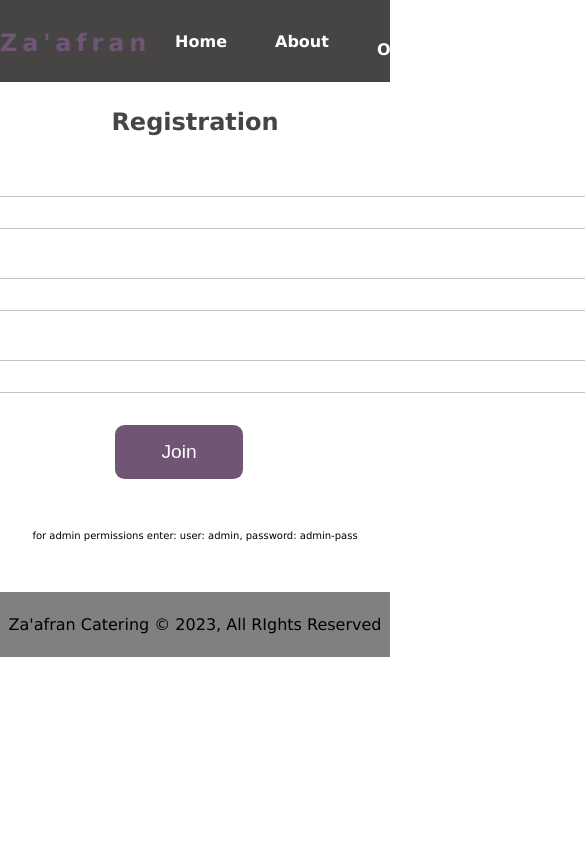
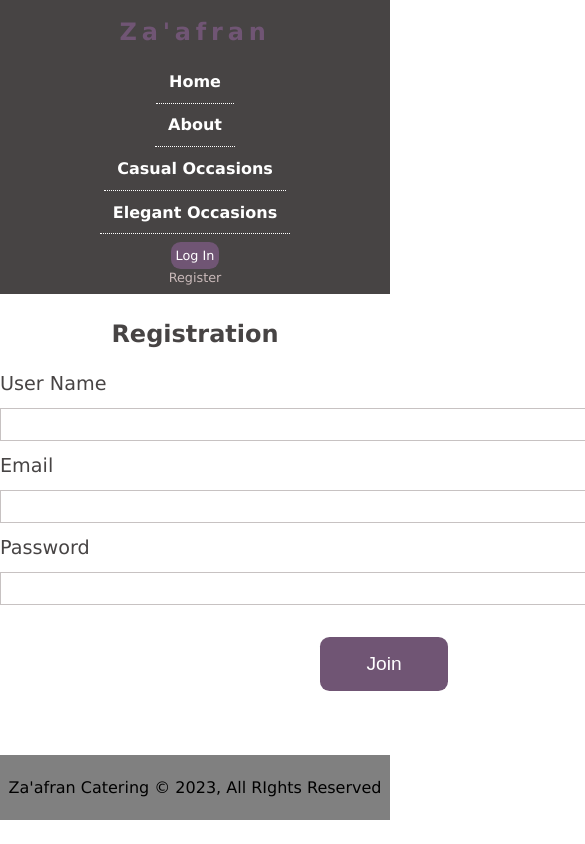
Before and after one commit to MariaPinchasi/react-catering-site, a React (Vite) app: page /Register in a window 390 px wide. Shown: the top 844 px of the page, 585 px wide, since content can reach past the window. Built offline with nearby package versions, Linux system fonts and the light colour scheme; a web font is replaced by a local one.

Commit message:
mobile-css

```diff
--- a/src/api/api.js
+++ b/src/api/api.js
@@ -14,8 +14,8 @@ export const getMenu = async (menuId) => {
 export const getDish = async (dishId) => {
     const menuId = JSON.parse(localStorage.getItem('menuType'));
     const menuData = await getMenu(menuId);
-    const dishToEdit = menuData.dishes.filter(dish => (dish.id).toString() === dishId);
-    return dishToEdit[0];
+    const dishToEdit = menuData.dishes.find(dish => (dish.id).toString() === dishId.toString());
+    return dishToEdit;
 }
 
 export const updateDish = async (dish, dishId) => {
@@ -42,7 +42,7 @@ export const addDish = async (dish) => {
 export const deleteDish = async (dishId) => {
     const menuId = JSON.parse(localStorage.getItem('menuType'));
     const menuData = await getMenu(menuId);
-    const remainingDishes = menuData.dishes.filter(dish => (dish.id).toString() !== dishId);
+    const remainingDishes = menuData.dishes.filter(dish => (dish.id).toString() !== dishId.toString());
     menuData.dishes = remainingDishes;
     axios.put(`${URL}/${menuId}`, menuData);
 }
--- a/src/pages/Login.jsx
+++ b/src/pages/Login.jsx
@@ -32,7 +32,7 @@ const Login = () => {
         <section className="edit-dish-container">
             <h2>Log In</h2>
             <Form handleChange={handleChange} handleSubmit={handleSubmit} btnText='Log In' formData={formData} />
-            <p className="login-info">for admin permissions enter: user: admin, password: adminpass</p>
+            <p className="login-info">for admin permissions enter: user: admin, password: admin-pass</p>
             {userErr && <p className="error-message">{userErr}</p>}
         </section>
     )
--- a/src/pages/Register.jsx
+++ b/src/pages/Register.jsx
@@ -24,7 +24,6 @@ const Register = () => {
         <section className="edit-dish-container">
             <h2>Registration</h2>
             <Form handleChange={handleChange} handleSubmit={handleSubmit} btnText='Join' formData={formData} />
-            <p className="login-info">for admin permissions enter: user: admin, password: admin-pass</p>
             {userErr && <p className="error-message">{userErr}</p>}
         </section>
     )
--- a/src/style/app.css
+++ b/src/style/app.css
@@ -182,7 +182,6 @@ color: var(--white);
     grid-template-columns: repeat(2,1fr);
     gap: 2rem;
     padding: 2rem 10rem;
-
 }
 .menu-header{
     padding: 2rem 0;
@@ -259,7 +258,5 @@ color: var(--white);
     background-color: var(--grey);
     text-align: center;
     padding: 0.5rem;
-}
-.footer{
     font-size: 1rem;
 }
--- a/src/style/mobile.css
+++ b/src/style/mobile.css
@@ -0,0 +1,75 @@
+.navbar {
+    position:static;
+    flex-direction: column;
+    align-items: normal;
+    text-align: center;
+}
+.nav-links{
+    flex-direction: column;
+    align-items: normal;
+}
+.navbar ul li a {
+    padding: 0.8rem;
+    border-bottom:white dotted 1px ;
+}
+.log-in-and-out{
+    flex-direction: column;
+    padding: 0.5rem 0;
+}
+.intro {
+    height: 60vh;
+}
+.intro .intro-content {
+    padding-top: 6rem;
+}
+.intro .intro-content h1 {
+    font-size: 1.8rem;
+}
+.intro .intro-content h2{
+    font-size: 2.4rem;
+}
+.options {
+    display: block;
+    height: auto;
+}
+.option {
+    width: 100%;
+    padding: 5px;
+}
+
+
+.about-us img, .about-chef img  {
+    display: none;
+}
+
+.type-info::before{
+    opacity: 0.4;
+}
+.type-info .type-info-content{
+    padding: 2rem;
+}
+
+.menu-info{
+    grid-template-columns: repeat(1,1fr);
+    gap: 1rem;
+    padding: 1rem ;
+}
+.dish-container{
+    gap: 1rem;
+    width: 25rem;
+}
+
+.edit-dish-container form{
+ width: 28rem;
+ margin: 0 auto;
+}
+.input-group input{
+    width: 28rem;
+}
+.update-btn{
+    margin: 2rem 10rem;
+}
+.add-btn{
+    width: 25rem;
+    margin: 1rem 5rem;
+}
```
